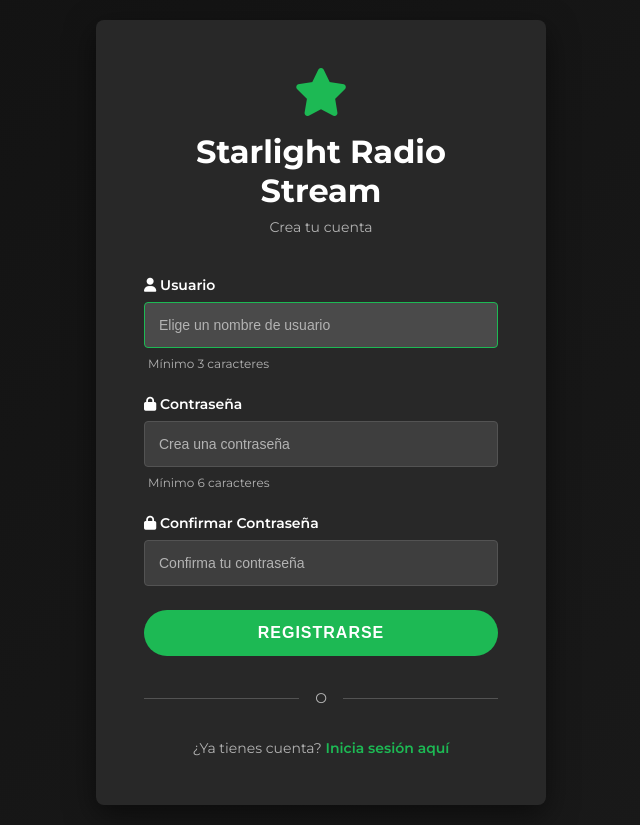
After one commit to Dexter495/samp-radio-stream, a Flask app: template templates/register.html in a window 1280 px wide. The commit adds this page. Shown: the whole page, without its empty margins (319-959 px from the left). Run offline with Flask 3, Linux system fonts and the light colour scheme; the template is opened without the code that fills it, so the values that code supplies are empty.

Commit message:
Implement complete login system with SQLite authentication
Co-authored-by: Dexter495 <200290609+Dexter495@users.noreply.github.com>

```diff
--- a/app.py
+++ b/app.py
@@ -2,15 +2,21 @@
 Servidor Flask para el sistema de radio streaming Starlight
 """
 
-from flask import Flask, render_template, request, jsonify, send_from_directory
+from flask import Flask, render_template, request, jsonify, send_from_directory, session, redirect, url_for, flash
 import os
 import config
 from werkzeug.utils import secure_filename
 import json
+import secrets
+import database
 
 app = Flask(__name__)
 app.config['UPLOAD_FOLDER'] = config.UPLOAD_FOLDER
 app.config['MAX_CONTENT_LENGTH'] = config.MAX_FILE_SIZE
+app.config['SECRET_KEY'] = secrets.token_hex(32)
+
+# Inicializar base de datos al iniciar la aplicación
+database.init_db()
 
 
 def allowed_file(filename):
@@ -73,15 +79,91 @@ def update_playlist(usuario):
     return canciones
 
 
+@app.route('/login', methods=['GET', 'POST'])
+def login():
+    """Página y proceso de login"""
+    if request.method == 'POST':
+        username = request.form.get('username', '').strip()
+        password = request.form.get('password', '')
+
+        if not username or not password:
+            return render_template('login.html', error='Usuario y contraseña son requeridos')
+
+        if database.verify_user(username, password):
+            session['username'] = username
+            session['logged_in'] = True
+            return redirect(url_for('user_page', usuario=username))
+        else:
+            return render_template('login.html', error='Usuario o contraseña incorrectos')
+
+    # Si ya está logueado, redirigir a su página
+    if session.get('logged_in'):
+        return redirect(url_for('user_page', usuario=session.get('username')))
+
+    return render_template('login.html')
+
+
+@app.route('/logout')
+def logout():
+    """Cerrar sesión"""
+    session.clear()
+    return redirect(url_for('login'))
+
+
+@app.route('/register', methods=['GET', 'POST'])
+def register():
+    """Página y proceso de registro"""
+    if request.method == 'POST':
+        username = request.form.get('username', '').strip()
+        password = request.form.get('password', '')
+        confirm_password = request.form.get('confirm_password', '')
+
+        # Validaciones
+        if not username or not password or not confirm_password:
+            return render_template('register.html', error='Todos los campos son requeridos')
+
+        if len(username) < 3 or len(username) > 50:
+            return render_template('register.html', error='El usuario debe tener entre 3 y 50 caracteres')
+
+        if len(password) < 6:
+            return render_template('register.html', error='La contraseña debe tener al menos 6 caracteres')
+
+        if password != confirm_password:
+            return render_template('register.html', error='Las contraseñas no coinciden')
+
+        if database.user_exists(username):
+            return render_template('register.html', error='El usuario ya existe')
+
+        # Crear usuario
+        if database.create_user(username, password):
+            return render_template('register.html', success='Usuario creado exitosamente. Ahora puedes iniciar sesión.')
+        else:
+            return render_template('register.html', error='Error al crear el usuario')
+
+    return render_template('register.html')
+
+
 @app.route('/')
 def index():
-    """Página de inicio - redirige a página de ayuda"""
-    return render_template('index.html', usuario='')
+    """Página de inicio - redirige a login si no está autenticado"""
+    if not session.get('logged_in'):
+        return redirect(url_for('login'))
+
+    # Si está logueado, redirigir a su página de usuario
+    return redirect(url_for('user_page', usuario=session.get('username')))
 
 
 @app.route('/<usuario>')
 def user_page(usuario):
-    """Página web del usuario"""
+    """Página web del usuario - requiere autenticación"""
+    # Verificar autenticación
+    if not session.get('logged_in'):
+        return redirect(url_for('login'))
+
+    # Verificar que el usuario logueado coincida con el usuario solicitado
+    if session.get('username') != usuario:
+        return redirect(url_for('user_page', usuario=session.get('username')))
+
     if not usuario or len(usuario) > 50:
         return "Usuario inválido", 400
 
--- /dev/null
+++ b/templates/register.html
@@ -0,0 +1,270 @@
+<!DOCTYPE html>
+<html lang="es">
+<head>
+    <meta charset="UTF-8">
+    <meta name="viewport" content="width=device-width, initial-scale=1.0">
+    <title>Registro - Starlight Radio Stream</title>
+
+    <!-- Google Fonts -->
+    <link rel="preconnect" href="https://fonts.googleapis.com">
+    <link rel="preconnect" href="https://fonts.gstatic.com" crossorigin>
+    <link href="https://fonts.googleapis.com/css2?family=Montserrat:wght@400;500;600;700&display=swap" rel="stylesheet">
+
+    <!-- Font Awesome 6 -->
+    <link rel="stylesheet" href="https://cdnjs.cloudflare.com/ajax/libs/font-awesome/6.5.1/css/all.min.css">
+
+    <style>
+        * {
+            margin: 0;
+            padding: 0;
+            box-sizing: border-box;
+        }
+
+        body {
+            font-family: 'Montserrat', sans-serif;
+            background: linear-gradient(135deg, #121212 0%, #1a1a1a 100%);
+            min-height: 100vh;
+            display: flex;
+            justify-content: center;
+            align-items: center;
+            color: #fff;
+            padding: 20px;
+        }
+
+        .register-container {
+            background: #282828;
+            border-radius: 8px;
+            padding: 48px;
+            width: 100%;
+            max-width: 450px;
+            box-shadow: 0 10px 30px rgba(0, 0, 0, 0.5);
+        }
+
+        .logo {
+            text-align: center;
+            margin-bottom: 40px;
+        }
+
+        .logo i {
+            font-size: 48px;
+            color: #1DB954;
+            margin-bottom: 16px;
+        }
+
+        .logo h1 {
+            font-size: 32px;
+            font-weight: 700;
+            color: #fff;
+            margin-bottom: 8px;
+        }
+
+        .logo p {
+            font-size: 14px;
+            color: #b3b3b3;
+        }
+
+        .form-group {
+            margin-bottom: 24px;
+        }
+
+        .form-group label {
+            display: block;
+            font-size: 14px;
+            font-weight: 600;
+            margin-bottom: 8px;
+            color: #fff;
+        }
+
+        .form-group input {
+            width: 100%;
+            padding: 14px;
+            background: #3e3e3e;
+            border: 1px solid #535353;
+            border-radius: 4px;
+            color: #fff;
+            font-size: 14px;
+            transition: all 0.3s ease;
+        }
+
+        .form-group input:focus {
+            outline: none;
+            border-color: #1DB954;
+            background: #4a4a4a;
+        }
+
+        .form-group input::placeholder {
+            color: #b3b3b3;
+        }
+
+        .error-message {
+            background: #e74c3c;
+            color: #fff;
+            padding: 12px;
+            border-radius: 4px;
+            margin-bottom: 20px;
+            font-size: 14px;
+            text-align: center;
+        }
+
+        .success-message {
+            background: #1DB954;
+            color: #fff;
+            padding: 12px;
+            border-radius: 4px;
+            margin-bottom: 20px;
+            font-size: 14px;
+            text-align: center;
+        }
+
+        .btn-register {
+            width: 100%;
+            padding: 14px;
+            background: #1DB954;
+            color: #fff;
+            border: none;
+            border-radius: 500px;
+            font-size: 16px;
+            font-weight: 700;
+            cursor: pointer;
+            transition: all 0.3s ease;
+            text-transform: uppercase;
+            letter-spacing: 1px;
+        }
+
+        .btn-register:hover {
+            background: #1ed760;
+            transform: scale(1.02);
+        }
+
+        .btn-register:active {
+            transform: scale(0.98);
+        }
+
+        .divider {
+            text-align: center;
+            margin: 32px 0;
+            position: relative;
+        }
+
+        .divider::before {
+            content: '';
+            position: absolute;
+            left: 0;
+            top: 50%;
+            width: 100%;
+            height: 1px;
+            background: #535353;
+        }
+
+        .divider span {
+            background: #282828;
+            padding: 0 16px;
+            position: relative;
+            color: #b3b3b3;
+            font-size: 14px;
+        }
+
+        .login-link {
+            text-align: center;
+            margin-top: 24px;
+        }
+
+        .login-link p {
+            font-size: 14px;
+            color: #b3b3b3;
+        }
+
+        .login-link a {
+            color: #1DB954;
+            text-decoration: none;
+            font-weight: 600;
+            transition: color 0.3s ease;
+        }
+
+        .login-link a:hover {
+            color: #1ed760;
+            text-decoration: underline;
+        }
+
+        .password-requirements {
+            font-size: 12px;
+            color: #b3b3b3;
+            margin-top: 8px;
+            padding-left: 4px;
+        }
+
+        @media (max-width: 600px) {
+            .register-container {
+                padding: 32px 24px;
+                margin: 20px;
+            }
+
+            .logo h1 {
+                font-size: 24px;
+            }
+
+            .logo i {
+                font-size: 36px;
+            }
+        }
+    </style>
+</head>
+<body>
+    <div class="register-container">
+        <div class="logo">
+            <i class="fas fa-star"></i>
+            <h1>Starlight Radio Stream</h1>
+            <p>Crea tu cuenta</p>
+        </div>
+
+        {% if error %}
+        <div class="error-message">
+            <i class="fas fa-exclamation-circle"></i> {{ error }}
+        </div>
+        {% endif %}
+
+        {% if success %}
+        <div class="success-message">
+            <i class="fas fa-check-circle"></i> {{ success }}
+        </div>
+        {% endif %}
+
+        <form method="POST" action="/register">
+            <div class="form-group">
+                <label for="username">
+                    <i class="fas fa-user"></i> Usuario
+                </label>
+                <input type="text" id="username" name="username" placeholder="Elige un nombre de usuario" required autofocus minlength="3" maxlength="50">
+                <div class="password-requirements">Mínimo 3 caracteres</div>
+            </div>
+
+            <div class="form-group">
+                <label for="password">
+                    <i class="fas fa-lock"></i> Contraseña
+                </label>
+                <input type="password" id="password" name="password" placeholder="Crea una contraseña" required minlength="6">
+                <div class="password-requirements">Mínimo 6 caracteres</div>
+            </div>
+
+            <div class="form-group">
+                <label for="confirm_password">
+                    <i class="fas fa-lock"></i> Confirmar Contraseña
+                </label>
+                <input type="password" id="confirm_password" name="confirm_password" placeholder="Confirma tu contraseña" required minlength="6">
+            </div>
+
+            <button type="submit" class="btn-register">
+                Registrarse
+            </button>
+        </form>
+
+        <div class="divider">
+            <span>O</span>
+        </div>
+
+        <div class="login-link">
+            <p>¿Ya tienes cuenta? <a href="/login">Inicia sesión aquí</a></p>
+        </div>
+    </div>
+</body>
+</html>
```
Also changed, not shown: database.py (added, +72 -0 lines), templates/index.html (+24 -4 lines), templates/login.html (added, +237 -0 lines), 1 other file.
